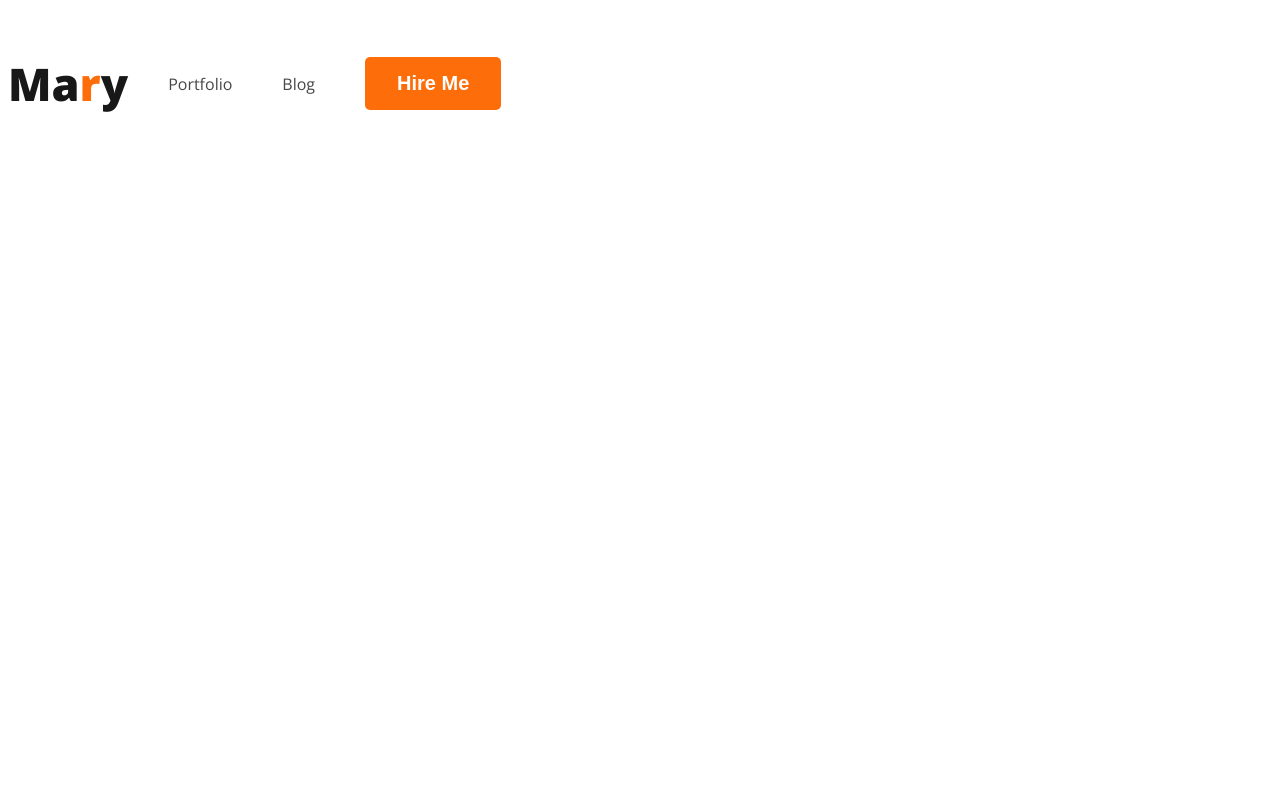
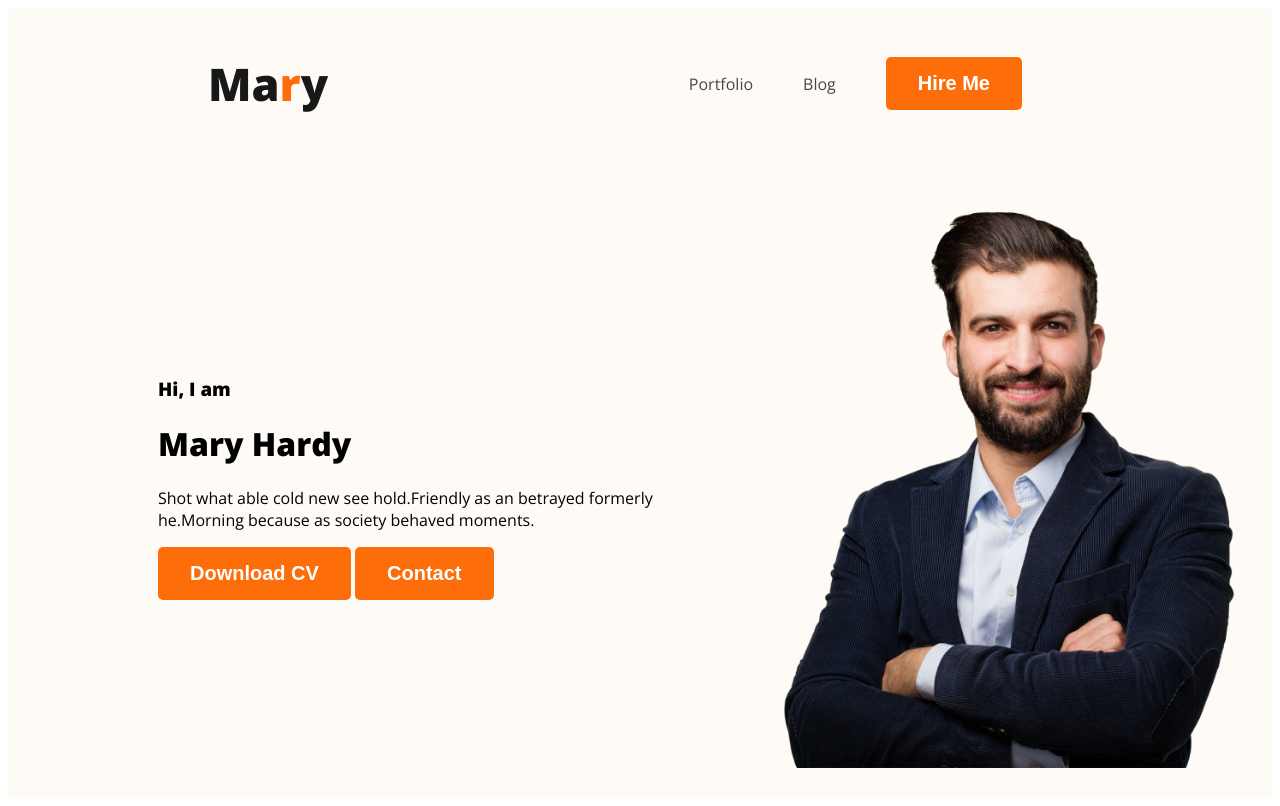
Before and after one commit to aanatasfia/portfolio-webpage, a plain HTML site: page index.html in a window 1280 px wide. Drawn offline with nearby package versions, Linux system fonts and the light colour scheme.

Commit message:
1st image done

```diff
--- a/index.html
+++ b/index.html
@@ -14,7 +14,7 @@
     <link rel="stylesheet" href="styles/portfolio.css">
 </head>
 <body>
-    <header>
+    <header class="header">
         <nav>
             <h3 class="nav-title">Ma<span class="text-primary">r</span>y</h3>
             <ul>
@@ -27,6 +27,16 @@
                 <li><button class="btn-primary">Hire Me</button></li>
             </ul>
         </nav>
+        <div class="banner">
+            <div class="banner-content">
+                <h3 class="banner-greeting">Hi, I am</h3>
+                <h1 class="banner-title">Mary Hardy</h1>
+                <p>Shot what able cold new see hold.Friendly as an betrayed formerly he.Morning because as society behaved moments.</p>
+                <button class="btn-primary">Download CV</button>
+                <button class="btn-primary">Contact</button>
+            </div>
+            <img class="profile-pic" src="images/hardy.png" alt="">
+        </div>
 
     </header>
     <main>
--- a/styles/portfolio.css
+++ b/styles/portfolio.css
@@ -7,6 +7,9 @@ body{
 }
 nav{
     display: flex;
+    align-items: center;
+    justify-content: space-between;
+    margin: 0 200px;
 }
 .nav-title{
     color: var(--dark-01, #181818);
@@ -16,7 +19,6 @@ font-weight: 800;
 nav > ul{
     display: flex;
     align-items: center;
-    justify-content: space-between;
 }
 nav li{
     list-style: none;
@@ -35,3 +37,14 @@ nav a{
     text-decoration: none;
     color: #474747;
 }
+.header{
+    background-color: rgb(254, 251, 247);
+}
+.banner{
+    padding: 30px 30px 30px 150px;
+    display: flex;
+    align-items: center;
+}
+.banner .profile-pic{
+    width: 500px;
+}
```
